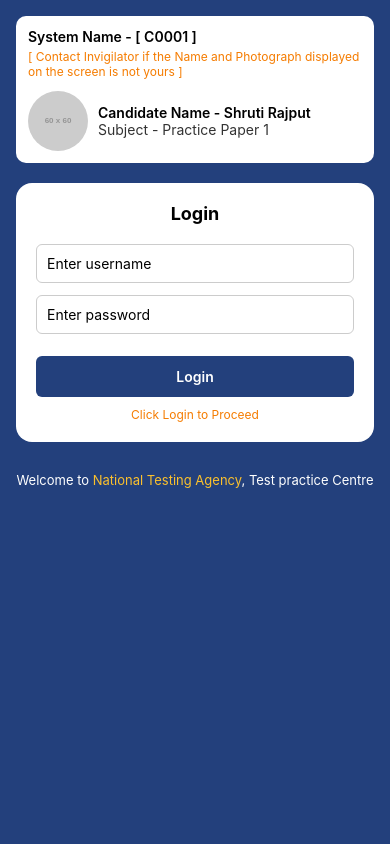
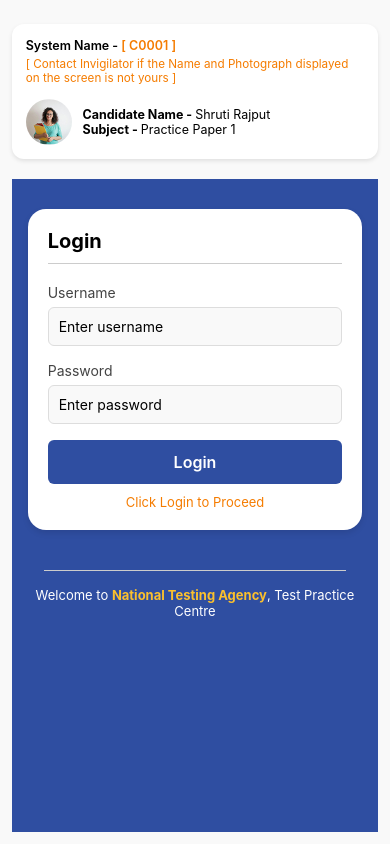
Before and after one commit to VaishnaviAnargatte24/Exam, a React Native app: screen /Login in a window 390 px wide. Built offline with nearby package versions, Linux system fonts and the light colour scheme.

Commit message:
make changes

```diff
--- a/src/screens/Login/LoginScreen.tsx
+++ b/src/screens/Login/LoginScreen.tsx
@@ -7,9 +7,14 @@ import {
   Image,
   TouchableOpacity,
   Alert,
+  StatusBar,
+  Dimensions,
+  ScrollView,
 } from 'react-native';
 import { NativeStackNavigationProp } from '@react-navigation/native-stack';
 import { RootStackParamList } from '../../navigation/AppNavigator';
+
+const { width } = Dimensions.get('window');
 
 type Props = {
   navigation: NativeStackNavigationProp<RootStackParamList, 'Login'>;
@@ -28,148 +33,226 @@ const LoginScreen: React.FC<Props> = ({ navigation }) => {
   };
 
   return (
+    <ScrollView contentContainerStyle={styles.scrollContainer}>
+      <StatusBar barStyle="dark-content" backgroundColor="#f9f9f9" />
       <View style={styles.container}>
-      {/* Top Info */}
-      <View style={styles.topInfo}>
-        <View>
-          <Text style={styles.systemName}>System Name - [ C0001 ]</Text>
-          <Text style={styles.warning}>
-            [ Contact Invigilator if the Name and Photograph displayed on the screen is not yours ]
+        {/* === Header Box === */}
+        <View style={styles.topHeaderBox}>
+          {/* System Info */}
+          <View style={styles.systemInfoContainer}>
+            <Text style={styles.systemName}>
+              System Name - <Text style={styles.systemCode}>[ C0001 ]</Text>
+            </Text>
+            <Text style={styles.alertMessage}>
+              [ Contact Invigilator if the Name and Photograph displayed on the
+              screen is not yours ]
             </Text>
           </View>
 
-        <View style={styles.candidateBox}>
+          {/* Candidate Info (Below System Info on next line) */}
+          <View style={styles.candidateContainer}>
             <Image
-            source={{ uri: 'https://via.placeholder.com/60' }} // replace with real image if needed
+              source={require('../../assets/image/candidate.jpg')}
               style={styles.profileImage}
             />
-          <View>
-            <Text style={styles.candidateName}>Candidate Name - Shruti Rajput</Text>
-            <Text style={styles.subject}>Subject - Practice Paper 1</Text>
+            <View style={styles.profileDetails}>
+              <Text style={styles.profileText}>
+                <Text style={{ fontWeight: 'bold' }}>Candidate Name - </Text>
+                Shruti Rajput
+              </Text>
+              <Text style={styles.profileText}>
+                <Text style={{ fontWeight: 'bold' }}>Subject - </Text>Practice
+                Paper 1
+              </Text>
             </View>
           </View>
         </View>
 
-      {/* Login Card */}
-      <View style={styles.card}>
+        {/* === Main Section === */}
+        <View style={styles.blueSection}>
+          <View style={styles.loginCard}>
             <Text style={styles.cardTitle}>Login</Text>
+            <View style={styles.divider} />
 
+            <Text style={styles.inputLabel}>Username</Text>
             <TextInput
               style={styles.input}
               placeholder="Enter username"
+              placeholderTextColor="#000"
               value={username}
               onChangeText={setUsername}
             />
+
+            <Text style={styles.inputLabel}>Password</Text>
             <TextInput
               style={styles.input}
               placeholder="Enter password"
+              placeholderTextColor="#000"
+              secureTextEntry
               value={password}
-          secureTextEntry
               onChangeText={setPassword}
             />
 
             <TouchableOpacity style={styles.loginButton} onPress={handleLogin}>
-          <Text style={styles.loginText}>Login</Text>
+              <Text style={styles.loginButtonText}>Login</Text>
             </TouchableOpacity>
 
             <Text style={styles.proceedNote}>Click Login to Proceed</Text>
           </View>
 
-      {/* Footer */}
-      <Text style={styles.footer}>
-        Welcome to <Text style={styles.footerHighlight}>National Testing Agency</Text>, Test practice Centre
+          <View style={styles.footerLine} />
+          <Text style={styles.footerText}>
+            Welcome to{' '}
+            <Text style={styles.footerHighlight}>National Testing Agency</Text>,
+            Test Practice Centre
           </Text>
         </View>
+      </View>
+    </ScrollView>
   );
 };
 
 export default LoginScreen;
+
 const styles = StyleSheet.create({
+  scrollContainer: {
+    flexGrow: 1,
+    backgroundColor: '#f9f9f9',
+  },
   container: {
     flex: 1,
-    backgroundColor: '#23407c',
-    padding: 16,
     alignItems: 'center',
+    padding: width * 0.03,
   },
-  topInfo: {
+
+  // === TOP HEADER BOX ===
+  topHeaderBox: {
     width: '100%',
     backgroundColor: '#fff',
-    padding: 12,
-    borderRadius: 10,
+    borderRadius: 12,
+    marginTop: 12,
+    padding: 14,
+    elevation: 3,
+    shadowColor: '#000',
+    shadowOpacity: 0.1,
+    shadowOffset: { width: 0, height: 2 },
+    shadowRadius: 4,
+  },
+  systemInfoContainer: {
+    marginBottom: 10,
+  },
+  systemName: {
+    fontSize: width * 0.032,
+    fontWeight: '600',
+    color: '#000',
+    marginBottom: 4,
+  },
+  systemCode: {
+    color: '#f57c00',
+    fontWeight: '600',
+  },
+  alertMessage: {
+    fontSize: width * 0.03,
+    color: '#f57c00',
+  },
+  candidateContainer: {
+    flexDirection: 'row',
+    alignItems: 'center',
+    marginTop: 4,
+  },
+  profileImage: {
+    width: width * 0.12,
+    height: width * 0.12,
+    borderRadius: (width * 0.12) / 2,
+    marginRight: 10,
+  },
+  profileDetails: {
+    flexShrink: 1,
+    maxWidth: width * 0.6,
+  },
+  profileText: {
+    fontSize: width * 0.032,
+    color: '#000',
+  },
+
+  // === BLUE SECTION ===
+  blueSection: {
+    backgroundColor: '#2f4ea1',
+    flex: 1,
+    width: '100%',
+    alignItems: 'center',
+    paddingVertical: 30,
+    paddingHorizontal: 16,
+    marginTop: 20,
+  },
+  loginCard: {
+    backgroundColor: '#fff',
+    borderRadius: 18,
+    padding: 20,
+    width: '100%',
+    maxWidth: 420,
+    elevation: 5,
+    shadowColor: '#000',
+    shadowOpacity: 0.1,
+    shadowRadius: 6,
+    shadowOffset: { width: 0, height: 3 },
+  },
+  cardTitle: {
+    fontSize: 20,
+    fontWeight: '700',
+    marginBottom: 10,
+  },
+  divider: {
+    borderBottomWidth: 1,
+    borderBottomColor: '#ccc',
     marginBottom: 20,
   },
-  systemName: {
-    fontWeight: '600',
-    marginBottom: 4,
-  },
-  warning: {
-    color: '#f57c00',
-    fontSize: 12,
-  },
-  candidateBox: {
-    flexDirection: 'row',
-    alignItems: 'center',
-    marginTop: 12,
-    gap: 10,
-  },
-  profileImage: {
-    width: 60,
-    height: 60,
-    borderRadius: 30,
-  },
-  candidateName: {
-    fontWeight: '600',
-  },
-  subject: {
-    color: '#333',
-  },
-  card: {
-    backgroundColor: '#fff',
-    width: '100%',
-    padding: 20,
-    borderRadius: 16,
-    alignItems: 'stretch',
-    maxWidth: 400,
-  },
-  cardTitle: {
-    fontSize: 18,
-    fontWeight: '700',
-    marginBottom: 20,
-    alignSelf: 'center',
+  inputLabel: {
+    fontSize: 14,
+    color: '#444',
+    marginBottom: 6,
   },
   input: {
     borderWidth: 1,
-    borderColor: '#ccc',
+    borderColor: '#ddd',
     borderRadius: 6,
     paddingHorizontal: 10,
     paddingVertical: 10,
-    marginBottom: 12,
-    fontSize: 14,
+    marginBottom: 16,
+    backgroundColor: '#f9f9f9',
+    color: '#000',
   },
   loginButton: {
-    backgroundColor: '#23407c',
+    backgroundColor: '#2f4ea1',
+    paddingVertical: 12,
     borderRadius: 6,
-    paddingVertical: 12,
     alignItems: 'center',
-    marginTop: 10,
   },
-  loginText: {
+  loginButtonText: {
     color: '#fff',
+    fontSize: 16,
     fontWeight: '600',
   },
   proceedNote: {
     color: '#f57c00',
     textAlign: 'center',
+    fontSize: 13,
     marginTop: 10,
-    fontSize: 12,
   },
-  footer: {
+  footerLine: {
+    borderBottomWidth: 1,
+    borderBottomColor: '#ccc',
+    width: '90%',
+    marginTop: 40,
+    marginBottom: 16,
+  },
+  footerText: {
     color: '#fff',
-    marginTop: 30,
     fontSize: 13,
     textAlign: 'center',
   },
   footerHighlight: {
     color: '#fbc02d',
+    fontWeight: 'bold',
   },
 });
```
Also changed, not shown: src/assets/image/candidate.jpg (added), 1 other file (tests, documents, lock files or other folders). Lines whose indentation alone changed are shown as unchanged.
